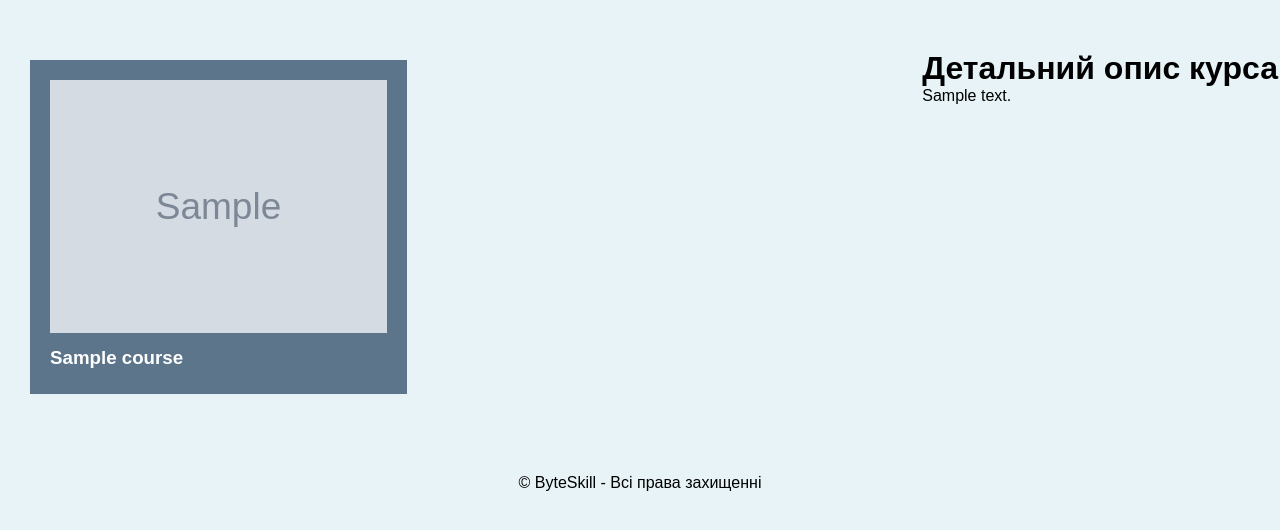
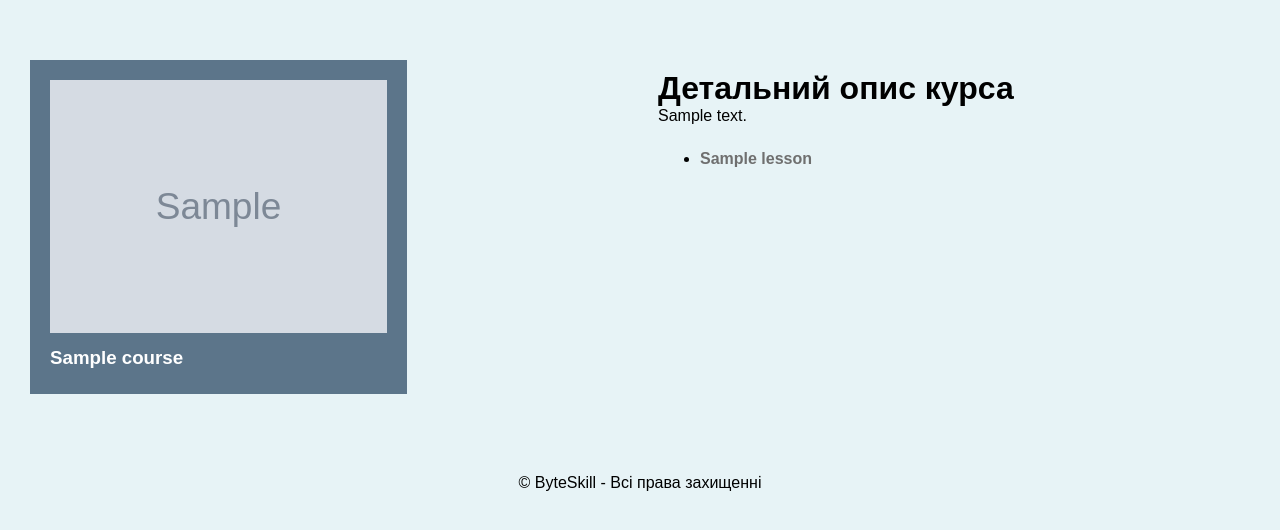
Before and after one commit to tatiana-baranova/WebsiteDjango, a Django app: a page that uses templates/layout.html in a window 1280 px wide. Shown: the part 108-638 px from the top of the page. Run offline with Django 5.2, Linux system fonts and the light colour scheme; tables that the repository leaves empty hold one stand-in row (values such as "Sample post"); grey boxes marked "Sample" are stand-in pictures.

Commit message:
add video lesoon

```diff
--- a/courses/models.py
+++ b/courses/models.py
@@ -24,3 +24,6 @@ class Lesson(models.Model):
 
     def __str__(self):
         return self.title
+
+    def get_absolute_url(self):
+        return reverse('lesson-detail', kwargs={'slug': self.course.slug, 'lesson_slug': self.slug})
--- a/courses/urls.py
+++ b/courses/urls.py
@@ -3,5 +3,6 @@ from . import views
 
 urlpatterns = [
     path('', views.HomePage.as_view(), name='home'),
-    path('course/<slug>', views.CourseDetailPage.as_view(), name='course-detail')
+    path('course/<slug>', views.CourseDetailPage.as_view(), name='course-detail'),
+    path('course/<slug>/<lesson_slug>', views.LessonDetailPage.as_view(), name='lesson-detail')
 ]
--- a/courses/views.py
+++ b/courses/views.py
@@ -1,7 +1,7 @@
 from django.views.generic import ListView, DetailView
 from django.shortcuts import render
 
-from .models import Course
+from .models import Course, Lesson
 
 
 class HomePage(ListView):
@@ -19,3 +19,29 @@ class HomePage(ListView):
 class CourseDetailPage(DetailView):
     model = Course
     template_name = 'courses/course_detail.html'
+    def get_context_data(
+        self, *, object_list = ..., **kwargs):
+        ctx = super(CourseDetailPage, self).get_context_data(**kwargs)
+        course = Course.objects.filter(slug=self.kwargs['slug']).first()
+        ctx['title'] = course
+        ctx['lessons'] = Lesson.objects.filter(course=course).order_by('number')
+        return ctx
+
+
+
+class LessonDetailPage(DetailView):
+    model = Course
+    template_name = 'courses/lesson_detail.html'
+    def get_context_data(
+        self, *, object_list = ..., **kwargs):
+        ctx = super(LessonDetailPage, self).get_context_data(**kwargs)
+        course = Course.objects.filter(slug=self.kwargs['slug']).first()
+        lesson = Lesson.objects.filter(slug=self.kwargs['lesson_slug']).first()
+
+        if lesson and lesson.video:
+            # lesson.video = lesson.video.split('=')[1]
+            lesson.video = lesson.video.split('v=')[1].split('&')[0]
+
+        ctx['title'] = lesson
+        ctx['lesson'] = lesson
+        return ctx
--- a/static/css/style.css
+++ b/static/css/style.css
@@ -51,6 +51,7 @@ header nav a {
 .courses{
     display: flex;
     justify-content: space-between;
+    align-items: flex-start;
 }
 
 .courses .course{
@@ -79,6 +80,21 @@ header nav a {
 .courses .course a:hover{
     transform: scale(1.1);
 }
+.aside {
+    width: 600px;
+    padding: 20px;
+}
+
+.text-info{
+    margin-bottom: 20px;
+}
+.courses ul {
+    width: 98%;
+    line-height: 178%;
+    margin-left: 7%;
+    margin-top: 20px;
+    font-weight: 600;
+}
 footer{
     margin-top: 50px;
     margin-bottom: 100px;
--- a/templates/courses/course_detail.html
+++ b/templates/courses/course_detail.html
@@ -15,6 +15,13 @@
         <div class="aside">
             <h1>Детальний опис курса</h1>
             <p> {{ object.description }}</p>
+            <ul>
+                {% for el in lessons %}
+                <li>
+                    <a href="{{ el.get_absolute_url}}">{{ el.title }}</a>
+                </li>
+                {% endfor%}
+            </ul>
         </div>
     </div>
 {% endblock %}
--- a/templates/layout.html
+++ b/templates/layout.html
@@ -21,6 +21,7 @@
     </header>
     {% block main %}
     {% endblock %}
+
 <footer>&copy; ByteSkill - Всі права захищенні</footer>
 </body>
 </html>
```
Also changed, not shown: templates/courses/lesson_detail.html (added, +21 -0 lines), templates/courses/home.html (line endings or trailing spaces).
